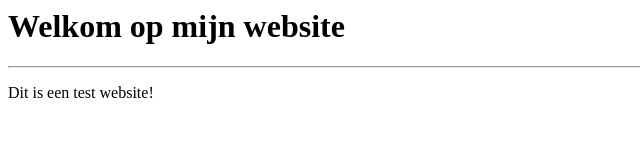
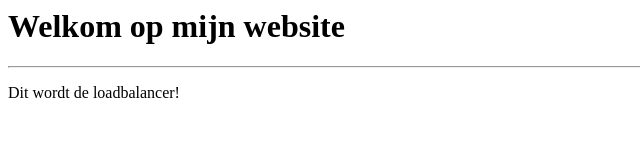
Before and after one commit to J0113/loadb, a plain HTML site: page index.html in a window 1280 px wide. Shown: the full height of the page, 0-640 px from the left. Drawn offline with Linux system fonts and the light colour scheme.

Commit message:
Update index.html

```diff
--- a/index.html
+++ b/index.html
@@ -1,3 +1,3 @@
 <h1>Welkom op mijn website</h1>
 <HR>
-<p>Dit is een test website!</p>
+<p>Dit wordt de loadbalancer!</p>
```
